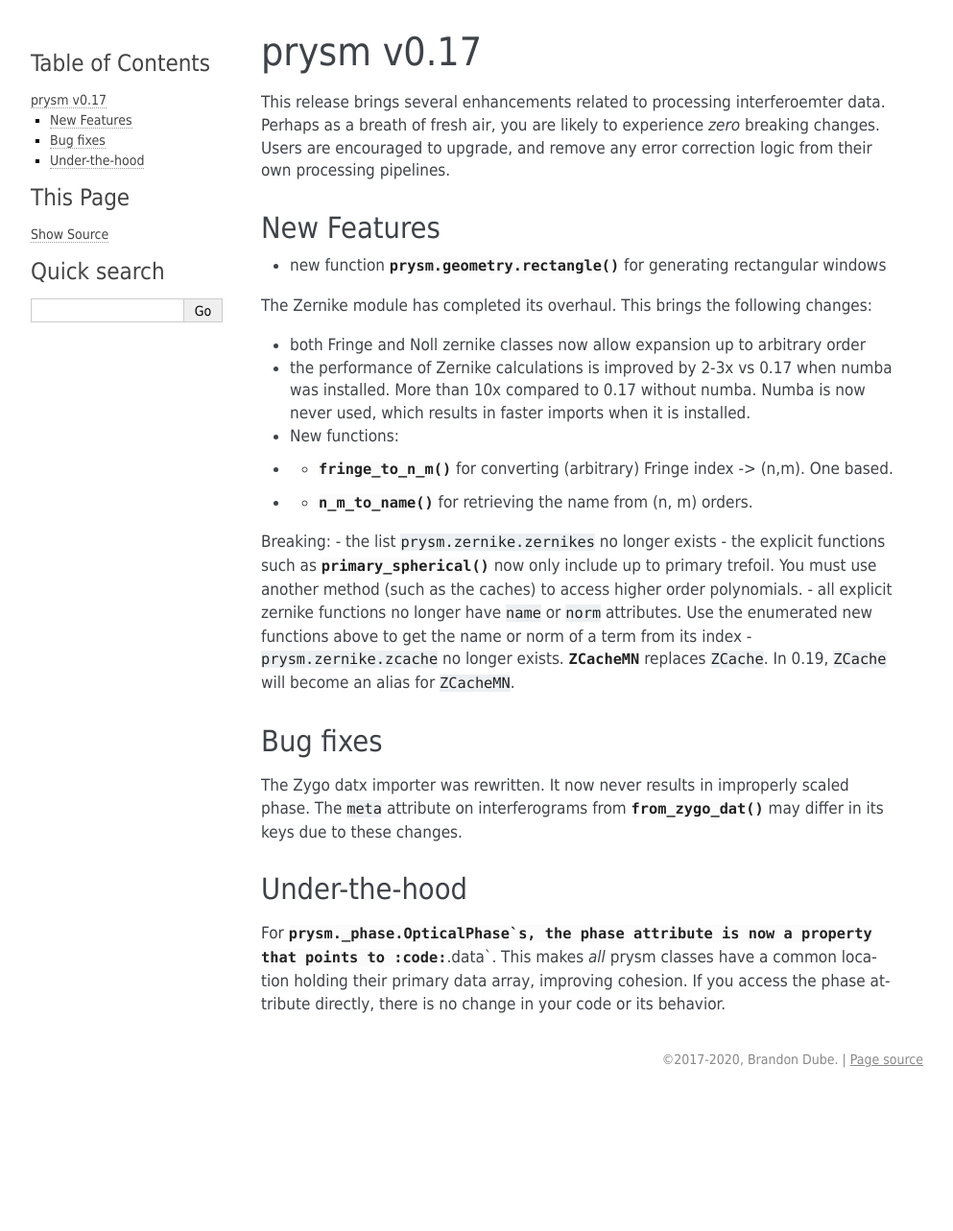
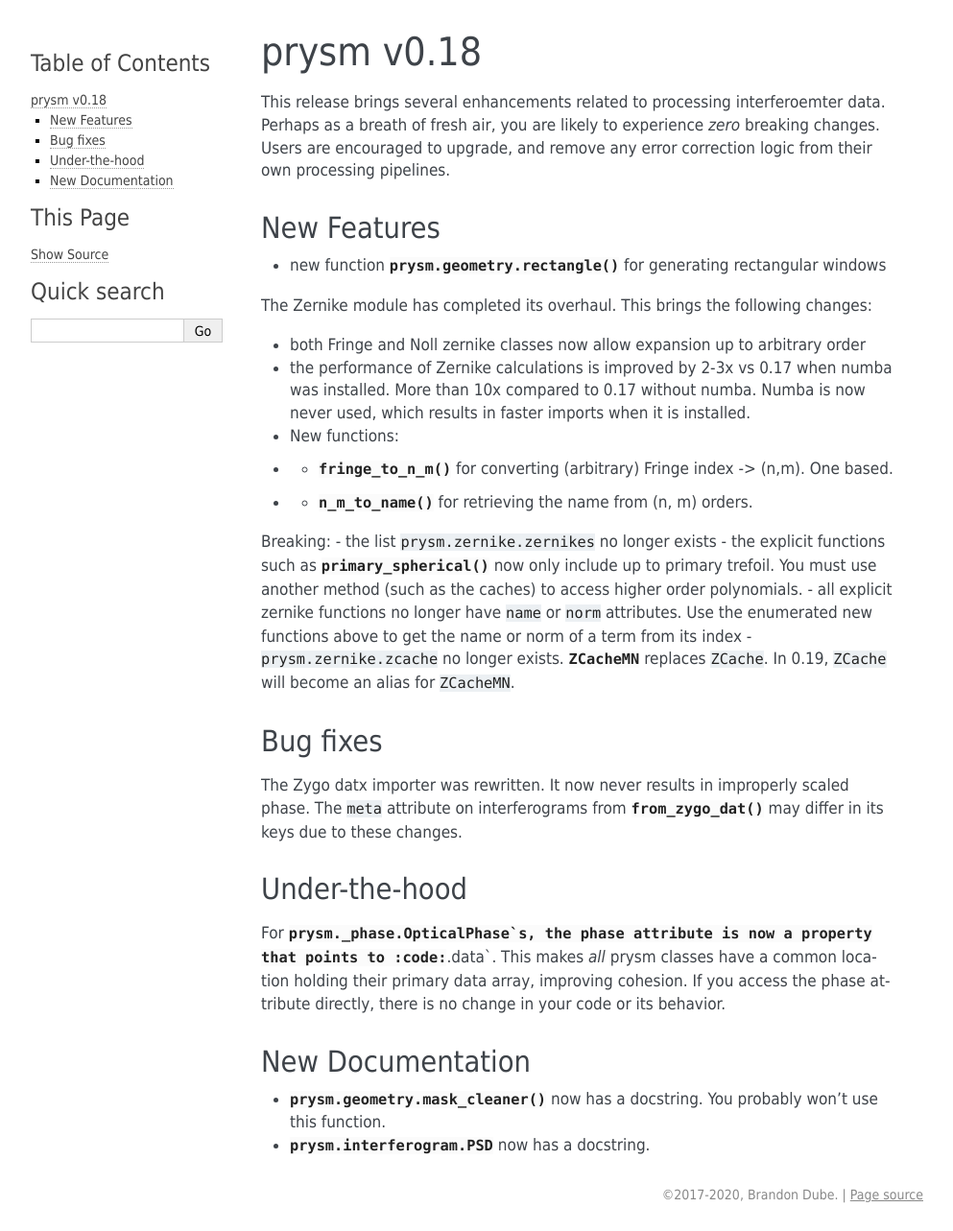
Before and after one commit to brandondube/prysm, a Sphinx documentation site: the page built from docs/source/releases/v0.18.rst, in a window 1280 px wide. Shown: the whole page at 96% size, without its empty margins (148-1141 px from the left). Built offline with Sphinx 7.4.7, drawn with Linux system fonts in a browser that asks for light colours; pages that are not in the unit, such as notebooks, are missing from menus; before the commit the page ends 1142 px from its top, so only the background shows below that.

Commit message:
minor touchup of release notes

```diff
--- a/docs/source/releases/v0.18.rst
+++ b/docs/source/releases/v0.18.rst
@@ -1,5 +1,5 @@
 ***********
-prysm v0.17
+prysm v0.18
 ***********
 
 This release brings several enhancements related to processing interferoemter data.  Perhaps as a breath of fresh air, you are likely to experience *zero* breaking changes.  Users are encouraged to upgrade, and remove any error correction logic from their own processing pipelines.
@@ -33,3 +33,9 @@ Under-the-hood
 ==============
 
 For :class:`prysm._phase.OpticalPhase`s, the phase attribute is now a property that points to :code:`.data`.  This makes *all* prysm classes have a common location holding their primary data array, improving cohesion.  If you access the phase attribute directly, there is no change in your code or its behavior.
+
+New Documentation
+=================
+
+- :func:`prysm.geometry.mask_cleaner` now has a docstring.  You probably won't use this function.
+- :class:`prysm.interferogram.PSD` now has a docstring.
```
